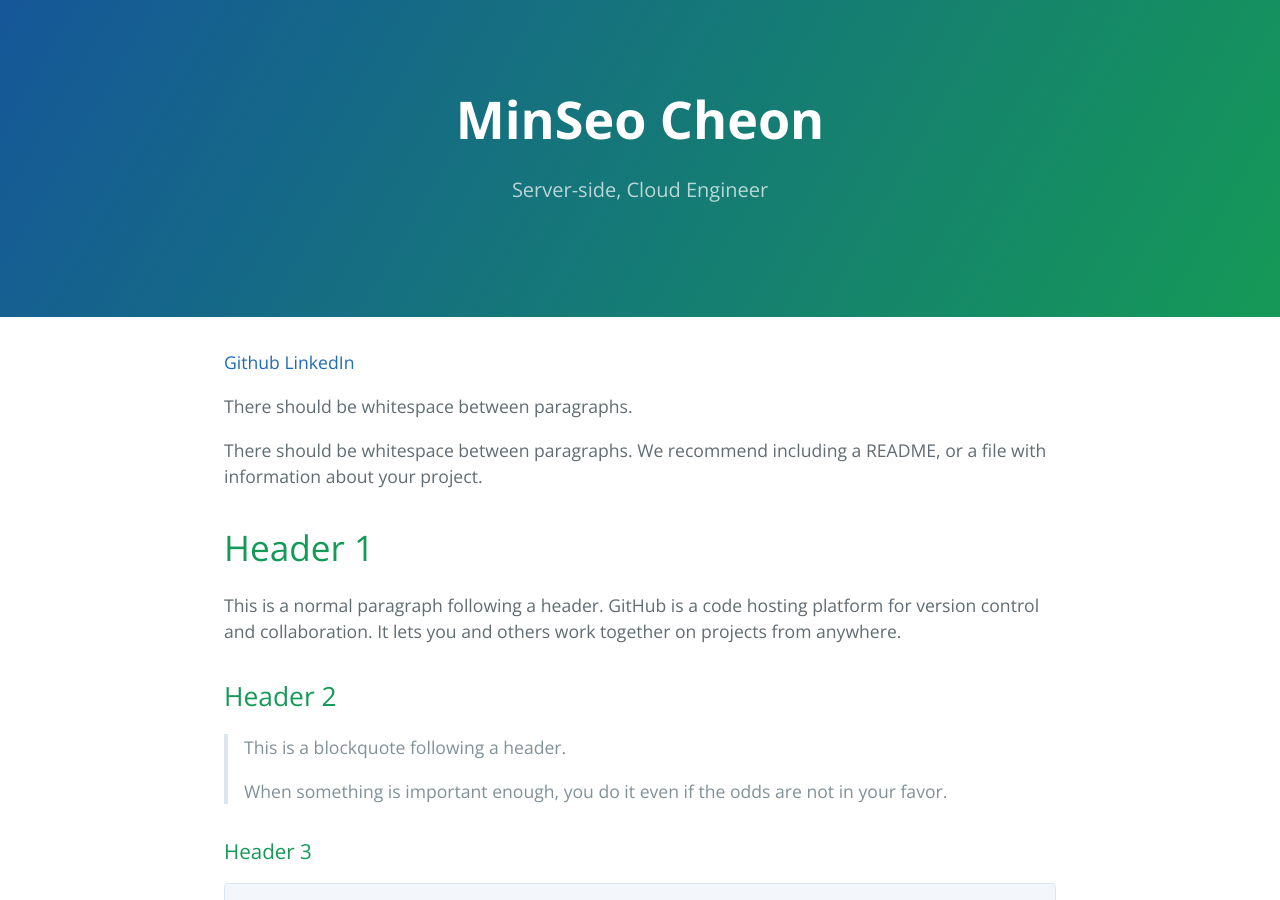
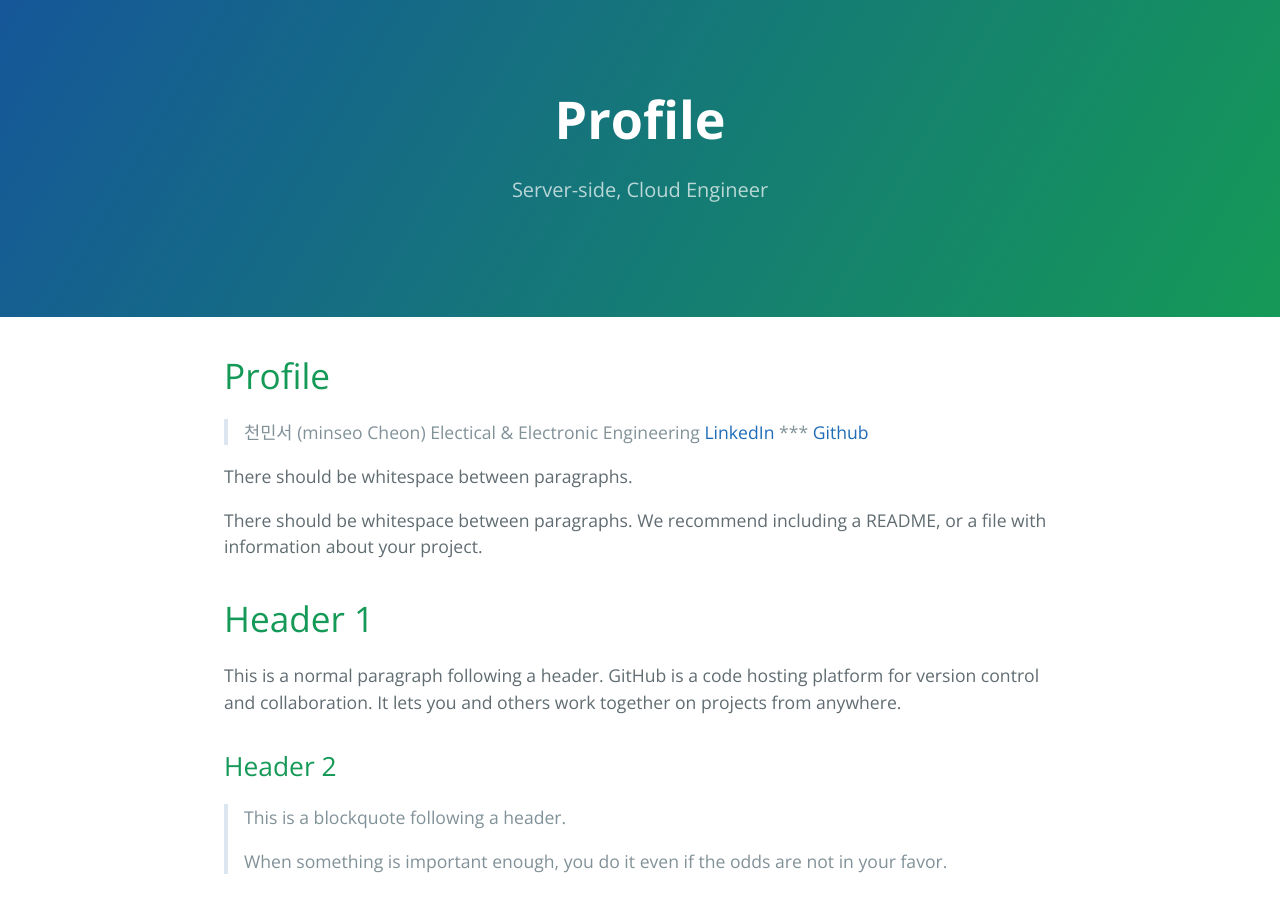
Before and after one commit to tiktaalik7/tiktaalik7.github.io, a Jekyll site: the page built from index.md, in a window 1280 px wide and 900 px high. Built offline with Jekyll 4.4.1, drawn with Linux system fonts in a browser that asks for light colours; our own code applies the rules of GitHub Pages for plain Markdown files.

Commit message:
edit profile

```diff
--- a/index.md
+++ b/index.md
@@ -2,9 +2,14 @@
 layout: default
 ---
 
-
-[Github](https://github.com/tiktaalik7)
-[LinkedIn](https://www.linkedin.com/in/%EB%AF%BC%EC%84%9C-%EC%B2%9C-5a797523a/)
+# Profile
+> 천민서 (minseo Cheon)
+> Electical & Electronic Engineering
+> [LinkedIn](https://www.linkedin.com/in/%EB%AF%BC%EC%84%9C-%EC%B2%9C-5a797523a/)
+> ***
+> [Github](https://github.com/tiktaalik7)
+>
+>
 
 There should be whitespace between paragraphs.
 
```
